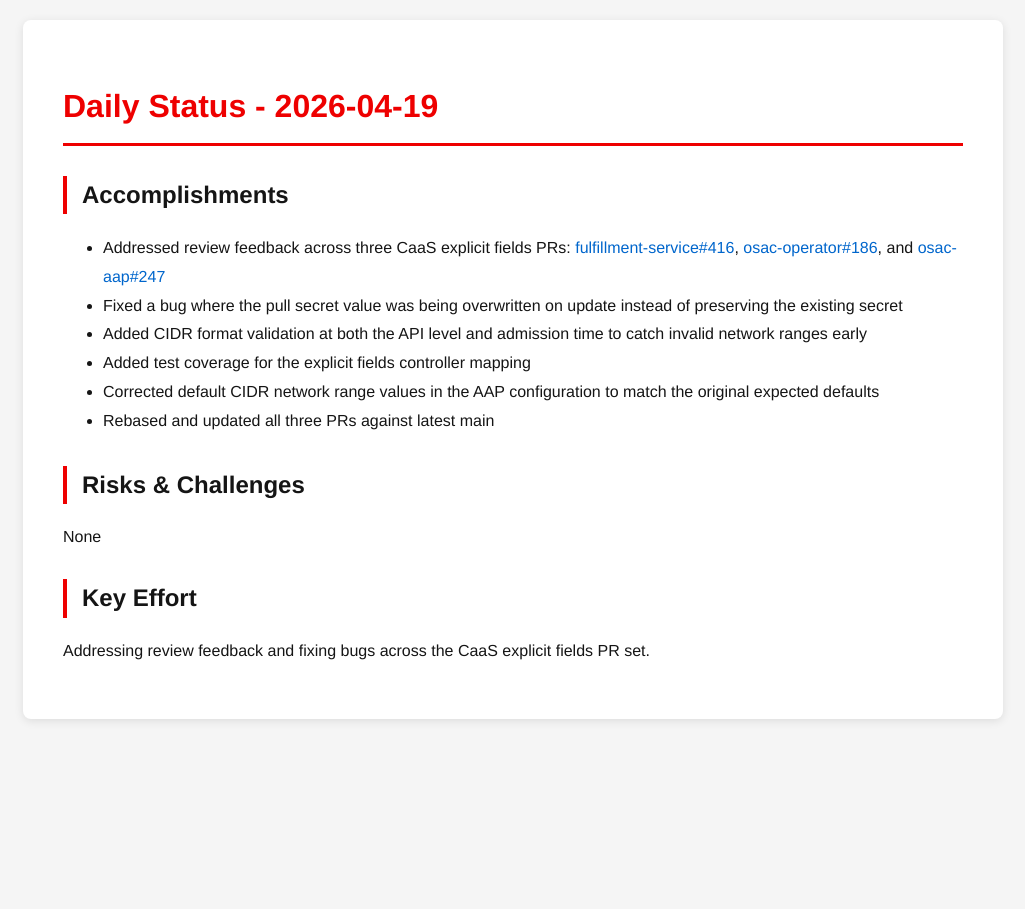
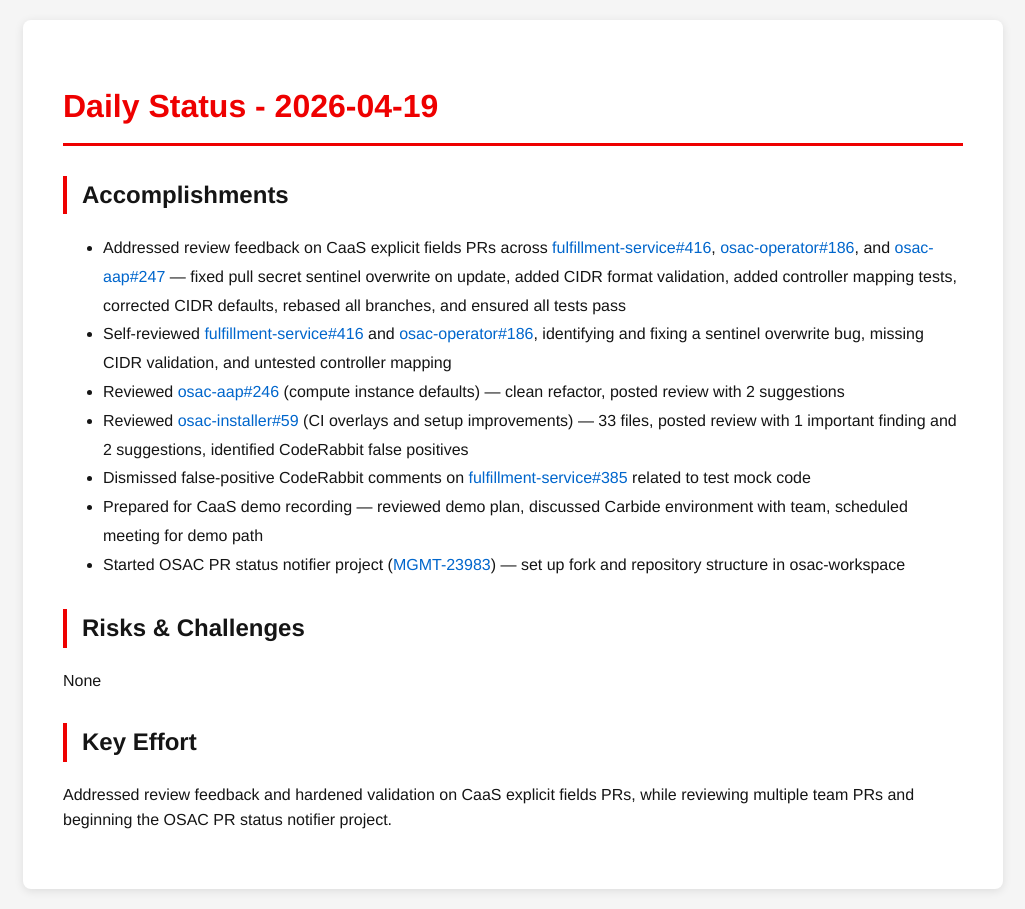
Before and after one commit to tzvatot/daily-status, a Jekyll site: the page built from 2026-04-19.md, in a window 1280 px wide. Shown: the whole page, without its empty margins (127-1152 px from the left). Built offline with Jekyll 4.4.1, drawn with Linux system fonts in a browser that asks for light colours.

Commit message:
Daily status update - 2026-04-19

```diff
--- a/2026-04-19.md
+++ b/2026-04-19.md
@@ -7,15 +7,16 @@ date: 2026-04-19
 # Daily Status - 2026-04-19
 
 ## Accomplishments
-- Addressed review feedback across three CaaS explicit fields PRs: [fulfillment-service#416](https://github.com/osac-project/fulfillment-service/pull/416), [osac-operator#186](https://github.com/osac-project/osac-operator/pull/186), and [osac-aap#247](https://github.com/osac-project/osac-aap/pull/247)
-- Fixed a bug where the pull secret value was being overwritten on update instead of preserving the existing secret
-- Added CIDR format validation at both the API level and admission time to catch invalid network ranges early
-- Added test coverage for the explicit fields controller mapping
-- Corrected default CIDR network range values in the AAP configuration to match the original expected defaults
-- Rebased and updated all three PRs against latest main
+- Addressed review feedback on CaaS explicit fields PRs across [fulfillment-service#416](https://github.com/osac-project/fulfillment-service/pull/416), [osac-operator#186](https://github.com/osac-project/osac-operator/pull/186), and [osac-aap#247](https://github.com/osac-project/osac-aap/pull/247) — fixed pull secret sentinel overwrite on update, added CIDR format validation, added controller mapping tests, corrected CIDR defaults, rebased all branches, and ensured all tests pass
+- Self-reviewed [fulfillment-service#416](https://github.com/osac-project/fulfillment-service/pull/416) and [osac-operator#186](https://github.com/osac-project/osac-operator/pull/186), identifying and fixing a sentinel overwrite bug, missing CIDR validation, and untested controller mapping
+- Reviewed [osac-aap#246](https://github.com/osac-project/osac-aap/pull/246) (compute instance defaults) — clean refactor, posted review with 2 suggestions
+- Reviewed [osac-installer#59](https://github.com/osac-project/osac-installer/pull/59) (CI overlays and setup improvements) — 33 files, posted review with 1 important finding and 2 suggestions, identified CodeRabbit false positives
+- Dismissed false-positive CodeRabbit comments on [fulfillment-service#385](https://github.com/osac-project/fulfillment-service/pull/385) related to test mock code
+- Prepared for CaaS demo recording — reviewed demo plan, discussed Carbide environment with team, scheduled meeting for demo path
+- Started OSAC PR status notifier project ([MGMT-23983](https://issues.redhat.com/browse/MGMT-23983)) — set up fork and repository structure in osac-workspace
 
 ## Risks & Challenges
 None
 
 ## Key Effort
-Addressing review feedback and fixing bugs across the CaaS explicit fields PR set.
+Addressed review feedback and hardened validation on CaaS explicit fields PRs, while reviewing multiple team PRs and beginning the OSAC PR status notifier project.
```
